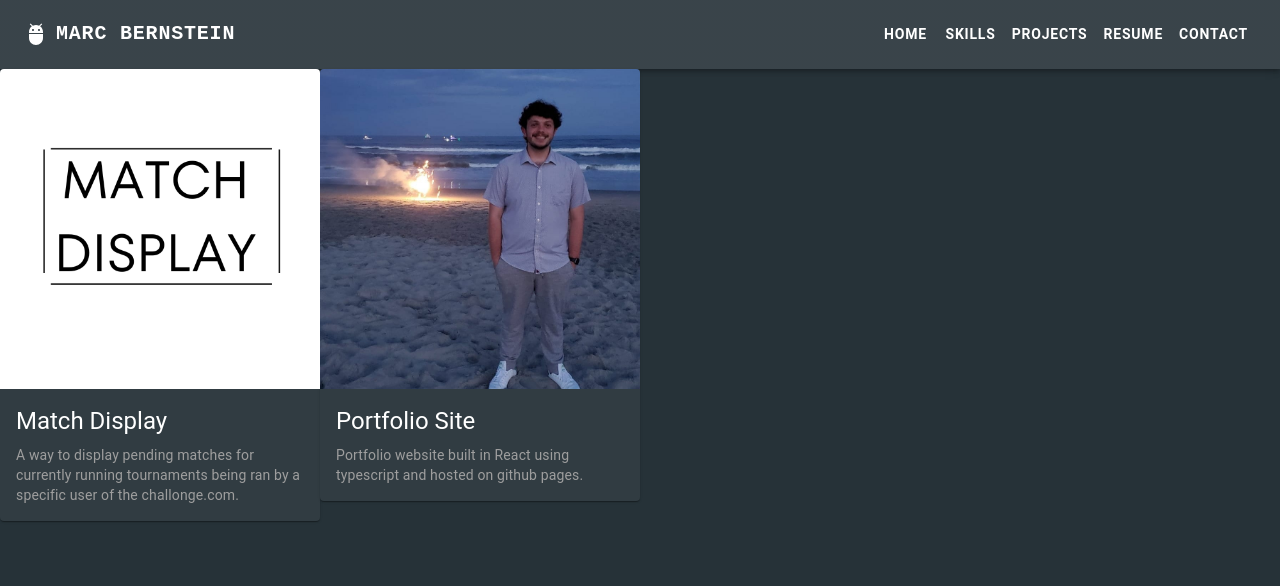
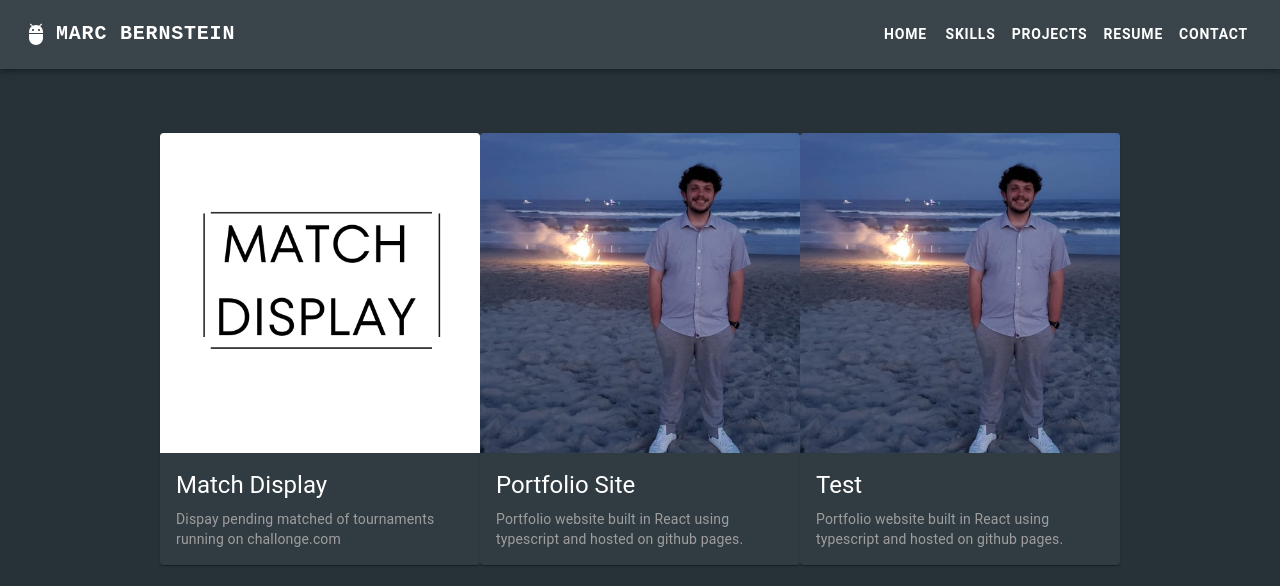
Before and after one commit to MarcBernstein0/MarcBernstein0.github.io, a React (Create React App) app: page /Projects in a window 1280 px wide. Shown: the top 586 px of the page. Built offline with nearby package versions, Linux system fonts and the light colour scheme.

Commit message:
align project cards to center of screen

```diff
--- a/src/components/Projects/Cards/ProjectCards.tsx
+++ b/src/components/Projects/Cards/ProjectCards.tsx
@@ -13,9 +13,11 @@ interface projectCardProps {
 }
 
 export default function ProjectCard({projectName, link, description, imageName} : projectCardProps) {
-  console.log(projectName, imageName)
   return (
-    <Card sx={{ maxWidth: 345 }}>
+    <Card sx={{
+      maxWidth: 345,
+      maxHeight: 500
+      }}>
       <CardActionArea
         href={link}
         target="_blank">
--- a/src/components/Projects/Projects.tsx
+++ b/src/components/Projects/Projects.tsx
@@ -5,7 +5,7 @@ export default function Projects() {
   const projects = [{
     projectName: "Match Display",
     link: "https://github.com/MarcBernstein0/challonge-match-display",
-      description: "A way to display pending matches for currently running tournaments being ran by a specific user of the challonge.com.",
+    description: "Dispay pending matched of tournaments running on challonge.com",
     imageName: "MATCHDISPLAYLOGO.png"
   },
   {
@@ -13,11 +13,20 @@ export default function Projects() {
     link: "https://github.com/MarcBernstein0/MarcBernstein0.github.io",
     description: "Portfolio website built in React using typescript and hosted on github pages.",
     imageName: "image.jpg",
+  },
+  {
+    projectName: "Test",
+    link: "https://github.com/MarcBernstein0/MarcBernstein0.github.io",
+    description: "Portfolio website built in React using typescript and hosted on github pages.",
+    imageName: "image.jpg",
   }
   ]
 
   return (
-    <Grid container spacing={0}>
+    <Grid container
+      spacing={0}
+      justifyContent="center"
+      marginTop="5%">
       {projects.map(proj => (
         <Grid item xs={3}>
           <ProjectCard {...proj} />
```
Lines whose indentation alone changed are shown as unchanged.
